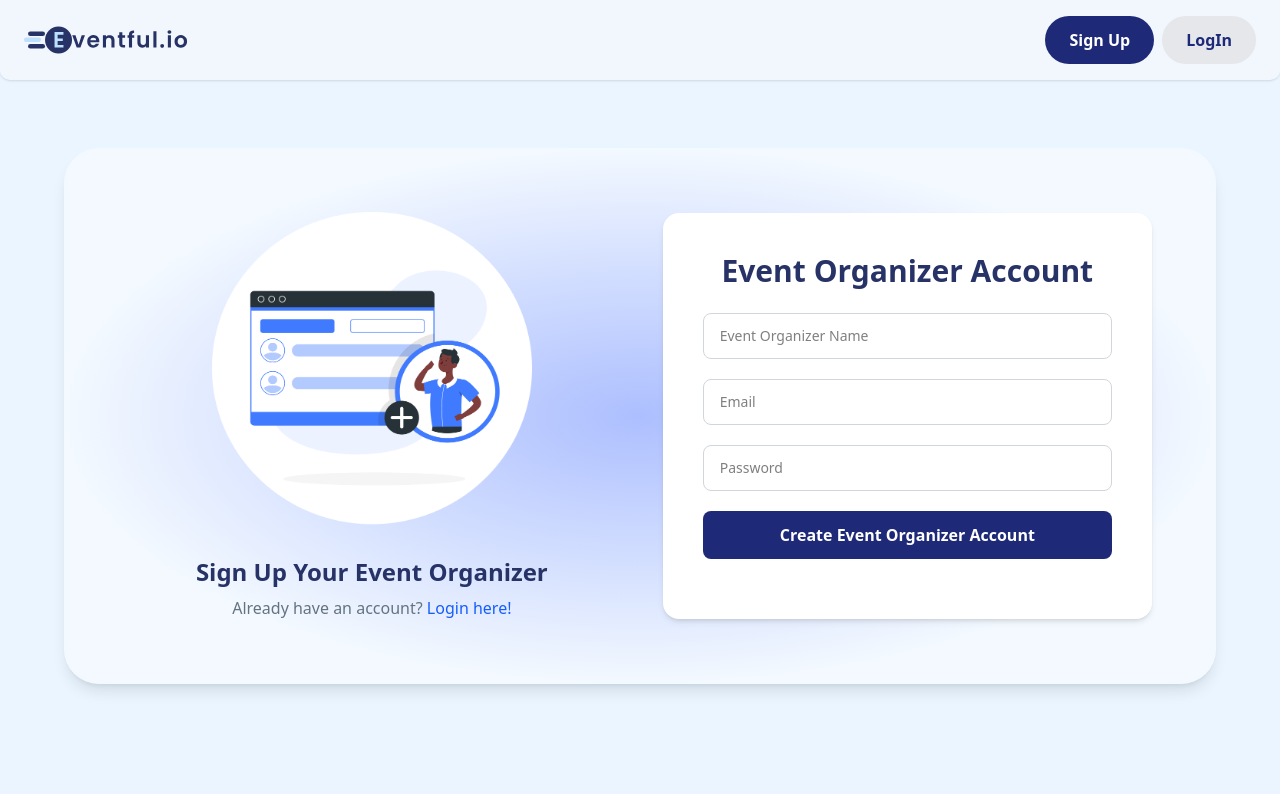
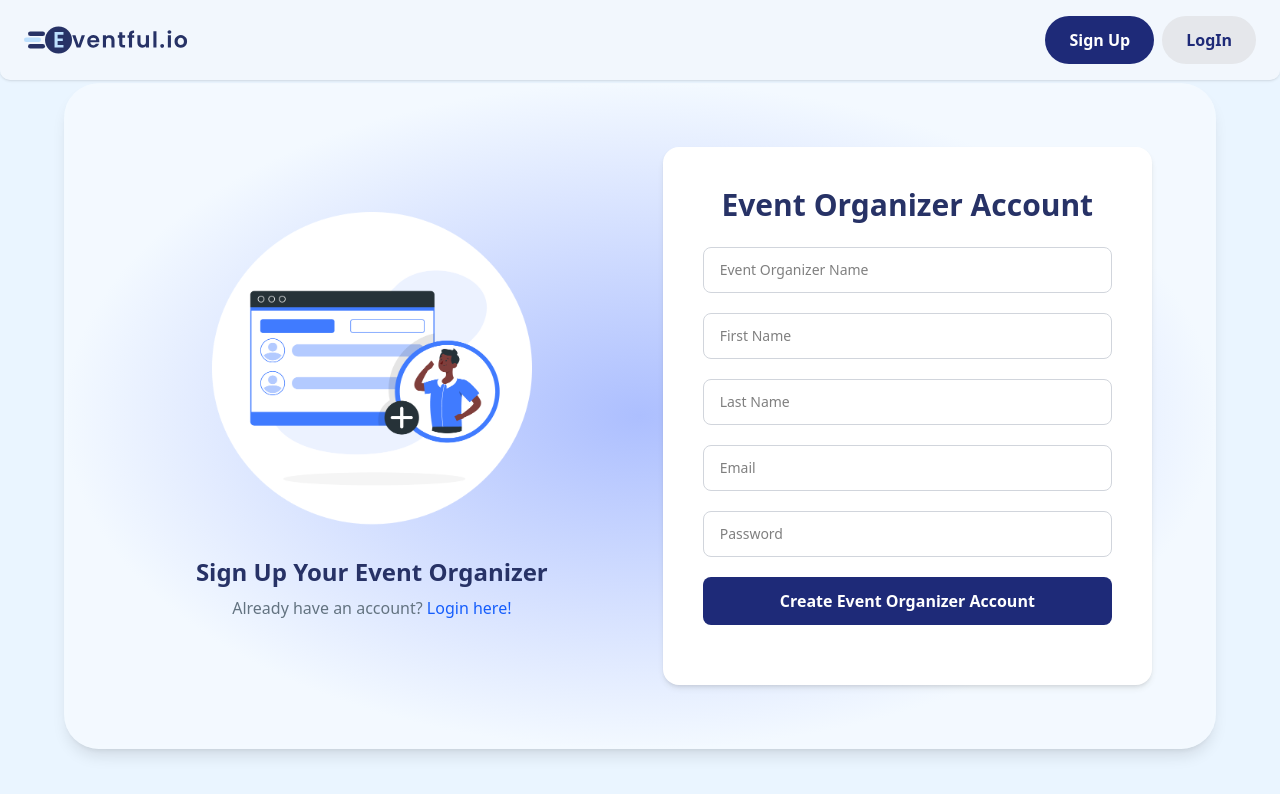
Before and after one commit to katkes/SOEN-343-Project, a React (Vite) app in the folder frontend/: page /signup/eventOrganizer in a window 1280 px wide. Shown: the top 794 px of the page. Built offline with nearby package versions, Linux system fonts and the light colour scheme.

Commit message:
Add code to submit a new EventOrganizer

```diff
--- a/frontend/src/pages/EventOrganizerSignUp.tsx
+++ b/frontend/src/pages/EventOrganizerSignUp.tsx
@@ -10,6 +10,8 @@ import { authService } from '../services/backend/auth';
 
 export const EventOrganizerSignUp: React.FC = () => {
   const [eventOrganizerName, setEventOrganizerName] = useState('');
+  const [firstName, setFirstName] = useState('');
+  const [lastName, setLastName] = useState('');
   const [email, setEmail] = useState('');
   const [password, setPassword] = useState('');
   const [showPassword, setShowPassword] = useState(false);
@@ -18,17 +20,19 @@ export const EventOrganizerSignUp: React.FC = () => {
 
   const onSubmit = async (e: React.FormEvent) => {
     e.preventDefault();
-    // try {
-    //   await authService.EventOrganizerSignUp({
-    //     EventOrganizerName,
-    //     email,
-    //     password,
-    //   });
-    //   navigate(FrontEndRoutes.Dashboard);
-    // } catch (e) {
-    //   console.error("failed to signup as Event Organizer account:", e)
-    //   setErrorDisplay("Email already in use.");
-    // }
+    try {
+      await authService.userSignUp({
+        firstName,
+        lastName,
+        role: 'EventOrganizer',
+        email,
+        password,
+      });
+      navigate(FrontEndRoutes.Dashboard);
+    } catch (e) {
+      console.error("failed to signup as Event Organizer account:", e)
+      setErrorDisplay("Email already in use.");
+    }
   };
 
   return (
@@ -59,6 +63,28 @@ export const EventOrganizerSignUp: React.FC = () => {
                   value={eventOrganizerName}
                   onChange={(e) => setEventOrganizerName(e.target.value)}
                   placeholder="Event Organizer Name"
+                  className="w-full border border-gray-300 rounded-lg px-4 py-3 text-sm focus:outline-none focus:ring-2 focus:ring-indigo-400"
+                />
+              </div>
+
+              <div className="relative">
+                <input
+                  required
+                  type="text"
+                  value={firstName}
+                  onChange={(e) => setFirstName(e.target.value)}
+                  placeholder="First Name"
+                  className="w-full border border-gray-300 rounded-lg px-4 py-3 text-sm focus:outline-none focus:ring-2 focus:ring-indigo-400"
+                />
+              </div>
+
+              <div className="relative">
+                <input
+                  required
+                  type="text"
+                  value={lastName}
+                  onChange={(e) => setLastName(e.target.value)}
+                  placeholder="Last Name"
                   className="w-full border border-gray-300 rounded-lg px-4 py-3 text-sm focus:outline-none focus:ring-2 focus:ring-indigo-400"
                 />
               </div>
```
